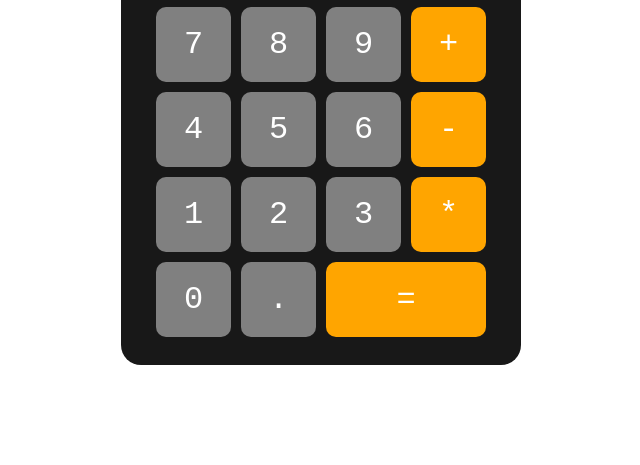
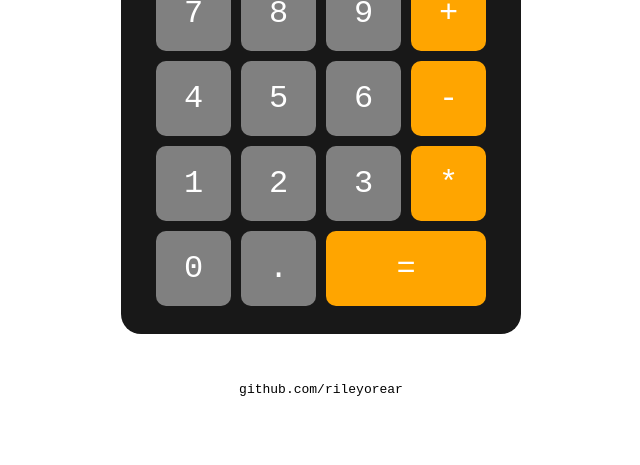
Before and after one commit to rileyorear/calculator, a plain HTML site: page index.html in a window 1280 px wide. Shown: the part 335-800 px from the top of the page, without its empty margins (319-959 px from the left). Drawn offline with Linux system fonts and the light colour scheme.

Commit message:
Add footer

```diff
--- a/index.html
+++ b/index.html
@@ -35,5 +35,9 @@
       <div class="operatorButton" id="equals">=</div>
     </div>
   </div>
+
+  <div class="footer">
+    <a href="https://github.com/rileyorear">github.com/rileyorear</a>
+  </div>
 </body>
 </html>
--- a/script.js
+++ b/script.js
@@ -20,7 +20,6 @@ const resultScreenHistory = document.querySelector('.resultHistory');
 
 let currentNumber = [];
 let numberHistory = [];
-let resultHistory = [];
 let resultNumber = 0;
 
 const numberButtons = document.querySelectorAll('.numberButton');
@@ -63,14 +62,7 @@ operators.forEach((operator) => {
       numberHistory.pop();
     if (numberHistory.length === 1)
       resultNumber = currentNumber.join("");
-
     operate();
-    // if (resultScreenHistory.textContent.charAt(resultScreenHistory.textContent.length-1) &&
-    //     resultScreenHistory.textContent.charAt(resultScreenHistory.textContent.length-4) ===
-    //     "+")
-          //resultScreenHistory.textContent = resultScreenHistory.textContent.slice(0, -1);
-          //resultScreenHistory.textContent = `${resultScreenHistory.textContent} ${selectedOperator}`
-
     if (resultScreenHistory.textContent.charAt(resultScreenHistory.textContent.length-1) === "=") {
       resultScreenHistory.textContent = ` ${resultNumber} ${selectedOperator}`;
     }
--- a/style.css
+++ b/style.css
@@ -90,3 +90,8 @@ body {
 #AC:active, #C:active {
 background-color: rgb(255, 108, 108);
 }
+
+a {
+  color: black;
+  text-decoration: none;
+}
```
Also changed, not shown: 1 other file.
